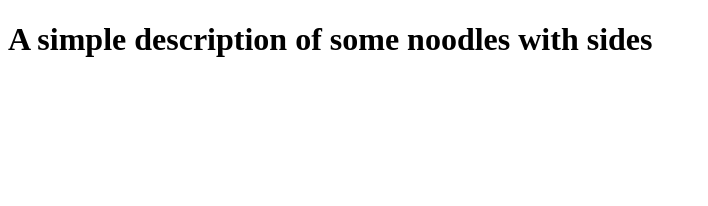
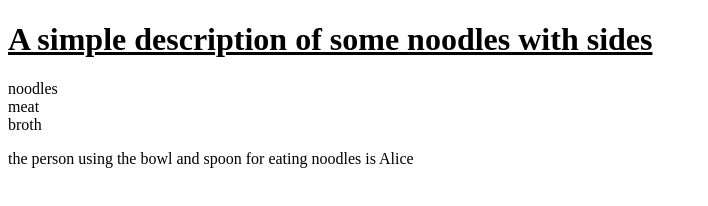
Before and after one commit to aortiz62/aortiz62.github.io, a plain HTML site: page Web200/assignment2.html in a window 1280 px wide. Shown: the whole page, without its empty margins (0-708 px from the left). Drawn offline with Linux system fonts and the light colour scheme.

Commit message:
Change CSS and JS file links in assignment2.html
Updated stylesheet and script file references.

```diff
--- a/Web200/assignment2.html
+++ b/Web200/assignment2.html
@@ -10,7 +10,7 @@
     <h1>A simple description of some noodles with sides</h1>
     <p id="demo"></p>
     <p id="demo2"></p>
-    <link rel="stylesheet" href="week2assign.css">
-    <script src="week2assign.js"></script>
+    <link rel="stylesheet" href="assignment2.css">
+    <script src="assignment2.js"></script>
 </body>
 </html>
```
